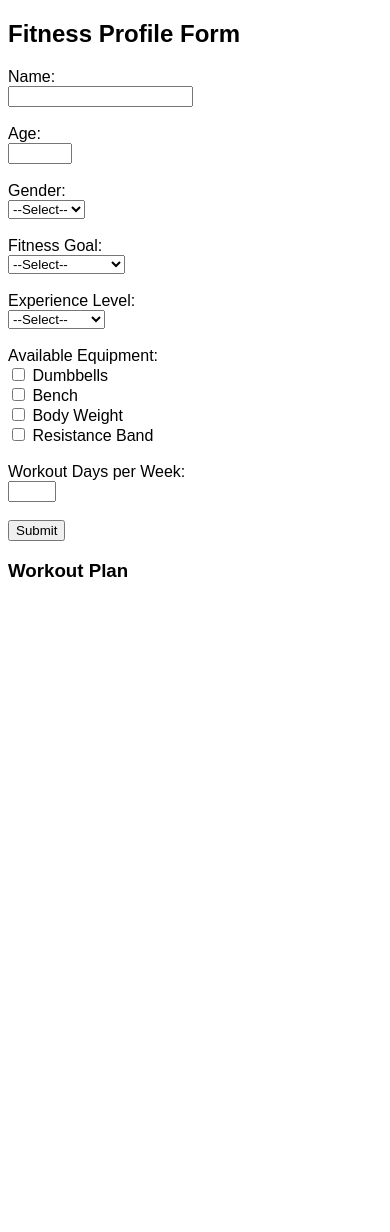
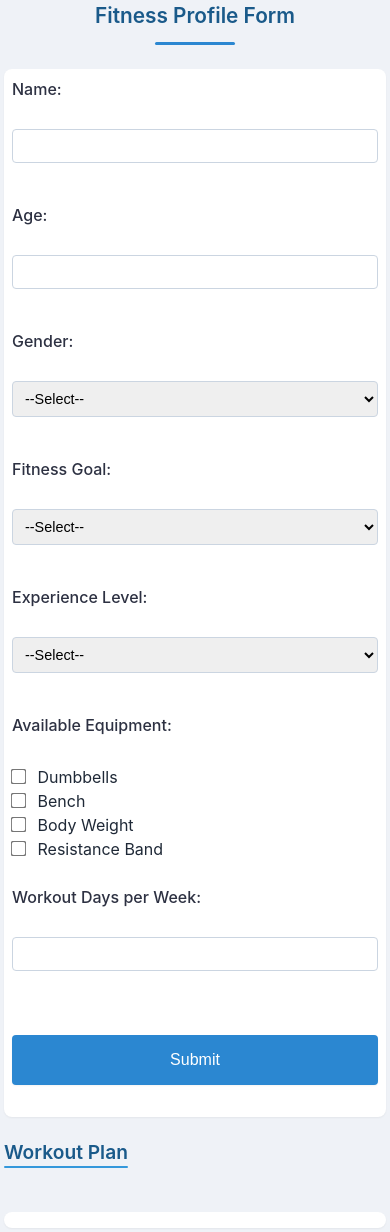
Before and after one commit to Aditya-335/AI-Intern_Assignment, a Python web app: template workout-generator/templates/index.html in a window 390 px wide. Before the commit the page ends 577 px from the top, so only its background shows below. Run offline with Jinja, Linux system fonts and the light colour scheme; the template is opened without the code that fills it, so the values that code supplies are empty; some libraries are stand-ins or nearby versions.

Commit message:
Added Styling and improved UI

```diff
--- a/workout-generator/static/style.css
+++ b/workout-generator/static/style.css
@@ -1,17 +1,314 @@
+/* Base Styles and Variables */
+:root {
+  /* Color Palette */
+  --primary: #2B87D1;
+  --primary-light: #3498db;
+  --primary-dark: #1a5a8a;
+  --secondary: #2D3142;
+  --accent: #FF6B6B;
+  --success: #2ecc71;
+  --warning: #f39c12;
+  --error: #e74c3c;
+  --light: #EFF2F7;
+  --dark: #1F2937;
+  --gray-100: #f1f5f9;
+  --gray-200: #e2e8f0;
+  --gray-300: #cbd5e1;
+  --gray-400: #94a3b8;
+  --gray-500: #64748b;
+  --gray-600: #475569;
+
+  /* Spacing */
+  --space-xs: 4px;
+  --space-sm: 8px;
+  --space-md: 16px;
+  --space-lg: 24px;
+  --space-xl: 32px;
+
+  /* Typography */
+  --font-family: -apple-system, BlinkMacSystemFont, 'Segoe UI', Roboto, Oxygen, Ubuntu, Cantarell, 'Open Sans', 'Helvetica Neue', sans-serif;
+  --line-height-body: 1.5;
+  --line-height-heading: 1.2;
+
+  /* Border Radius */
+  --radius-sm: 4px;
+  --radius-md: 8px;
+  --radius-lg: 12px;
+
+  /* Shadows */
+  --shadow-sm: 0 1px 2px rgba(0, 0, 0, 0.05);
+  --shadow-md: 0 4px 6px rgba(0, 0, 0, 0.1);
+  --shadow-lg: 0 10px 15px -3px rgba(0, 0, 0, 0.1);
+}
+
+/* Reset and Base Styles */
+* {
+  margin: 0;
+  padding: 0;
+  box-sizing: border-box;
+}
+
+body {
+  font-family: var(--font-family);
+  line-height: var(--line-height-body);
+  color: var(--dark);
+  background-color: var(--light);
+  padding: var(--space-md);
+  min-height: 100vh;
+}
+
+h2, h3, h4, h5 {
+  color: var(--secondary);
+  line-height: var(--line-height-heading);
+  margin-bottom: var(--space-md);
+  font-weight: 600;
+}
+
+h2 {
+  font-size: 1.75rem;
+  color: var(--primary-dark);
+  text-align: center;
+  margin-bottom: var(--space-xl);
+  position: relative;
+  padding-bottom: var(--space-md);
+}
+
+h2::after {
+  content: "";
+  position: absolute;
+  bottom: 0;
+  left: 50%;
+  transform: translateX(-50%);
+  width: 80px;
+  height: 3px;
+  background: var(--primary);
+  border-radius: var(--radius-sm);
+}
+
+h3 {
+  font-size: 1.5rem;
+  margin-top: var(--space-xl);
+  margin-bottom: var(--space-lg);
+  color: var(--primary-dark);
+  position: relative;
+  display: inline-block;
+}
+
+h3::after {
+  content: "";
+  position: absolute;
+  bottom: -4px;
+  left: 0;
+  width: 100%;
+  height: 2px;
+  background: var(--primary-light);
+  border-radius: var(--radius-sm);
+}
+
+h4 {
+  font-size: 1.25rem;
+  margin-bottom: var(--space-md);
+  color: var(--secondary);
+}
+
+h5 {
+  font-size: 1.1rem;
+  margin-bottom: var(--space-sm);
+  color: var(--primary-dark);
+  font-weight: 500;
+}
+
+/* Form Styles */
+form {
+  width: 100%;
+  max-width: 600px;
+  margin: 0 auto;
+  background-color: white;
+  border-radius: var(--radius-md);
+  box-shadow: var(--shadow-md);
+  padding: var(--space-xl);
+}
+
+label {
+  display: block;
+  margin-bottom: var(--space-xs);
+  font-weight: 500;
+  color: var(--secondary);
+}
+
+input[type="text"],
+input[type="number"],
+select {
+  width: 100%;
+  padding: var(--space-md);
+  border: 1px solid var(--gray-300);
+  border-radius: var(--radius-sm);
+  font-size: 1rem;
+  margin-bottom: var(--space-md);
+  transition: all 0.3s ease;
+}
+
+input[type="text"]:focus,
+input[type="number"]:focus,
+select:focus {
+  outline: none;
+  border-color: var(--primary);
+  box-shadow: 0 0 0 2px rgba(43, 135, 209, 0.2);
+}
+
+input[type="checkbox"] {
+  margin-right: var(--space-sm);
+  transform: scale(1.2);
+  accent-color: var(--primary);
+}
+
+input[type="checkbox"] + label {
+  display: inline;
+  font-weight: normal;
+}
+
+/* Button Styles */
+button {
+  background-color: var(--primary);
+  color: white;
+  border: none;
+  padding: var(--space-md) var(--space-xl);
+  border-radius: var(--radius-sm);
+  font-size: 1rem;
+  font-weight: 500;
+  cursor: pointer;
+  transition: all 0.3s ease;
+  display: block;
+  margin: var(--space-lg) auto;
+  box-shadow: var(--shadow-sm);
+}
+
+button:hover {
+  background-color: var(--primary-dark);
+  transform: translateY(-2px);
+  box-shadow: var(--shadow-md);
+}
+
+button:active {
+  transform: translateY(0);
+}
+
+#downloadPDF {
+  background-color: var(--success);
+  margin-top: var(--space-xl);
+  display: inline-flex;
+  align-items: center;
+  justify-content: center;
+  gap: var(--space-sm);
+}
+
+#downloadPDF:hover {
+  background-color: #27ae60;
+}
+
+#downloadPDF::before {
+  content: "📄";
+  display: inline-block;
+  margin-right: var(--space-xs);
+}
+
+#planDisplay {
+  margin-top: var(--space-lg);
+  background-color: white;
+  border-radius: var(--radius-md);
+  box-shadow: var(--shadow-md);
+  padding: var(--space-lg);
+}
+
+#planDisplay hr {
+  border: none;
+  height: 1px;
+  background-color: var(--gray-200);
+  margin: var(--space-md) 0;
+}
+
+#planDisplay ul {
+  list-style-type: none;
+  padding: 0;
+  margin-bottom: var(--space-md);
+}
+
+#planDisplay li {
+  padding: var(--space-sm) var(--space-md);
+  border-left: 3px solid var(--primary-light);
+  background-color: var(--gray-100);
+  margin-bottom: var(--space-sm);
+  border-radius: 0 var(--radius-sm) var(--radius-sm) 0;
+  transition: background-color 0.3s ease;
+}
+
+#planDisplay li:hover {
+  background-color: var(--gray-200);
+}
+
+#planDisplay strong {
+  color: var(--secondary);
+}
+
+.equipment-group {
+  display: grid;
+  grid-template-columns: repeat(auto-fill, minmax(150px, 1fr));
+  gap: var(--space-md);
+  margin-bottom: var(--space-lg);
+}
+
+@media (max-width: 768px) {
   body {
-    font-family: Arial, sans-serif;
+    padding: var(--space-sm);
   }
-  h4, h5 {
-    margin-bottom: 5px;
-    color: #2c3e50;
+
+  form, #planDisplay {
+    padding: var(--space-md);
   }
-  ul {
-    padding-left: 20px;
+
+  h2 {
+    font-size: 1.5rem;
   }
-  li {
-    margin-bottom: 5px;
+
+  h3 {
+    font-size: 1.3rem;
   }
-  hr {
-    border: 0;
-    border-top: 1px solid #ccc;
+
+  button {
+    width: 100%;
+    padding: var(--space-md);
   }
+}
+
+@media (max-width: 480px) {
+  body {
+    padding: var(--space-xs);
+  }
+
+  form, #planDisplay {
+    padding: var(--space-sm);
+    box-shadow: var(--shadow-sm);
+  }
+
+  h2 {
+    font-size: 1.3rem;
+    margin-bottom: var(--space-lg);
+  }
+
+  h3 {
+    font-size: 1.2rem;
+    margin-top: var(--space-lg);
+  }
+
+  input[type="text"],
+  input[type="number"],
+  select {
+    padding: var(--space-sm);
+    font-size: 0.9rem;
+  }
+
+  #planDisplay li {
+    padding: var(--space-xs) var(--space-sm);
+    font-size: 0.9rem;
+  }
+}
```
